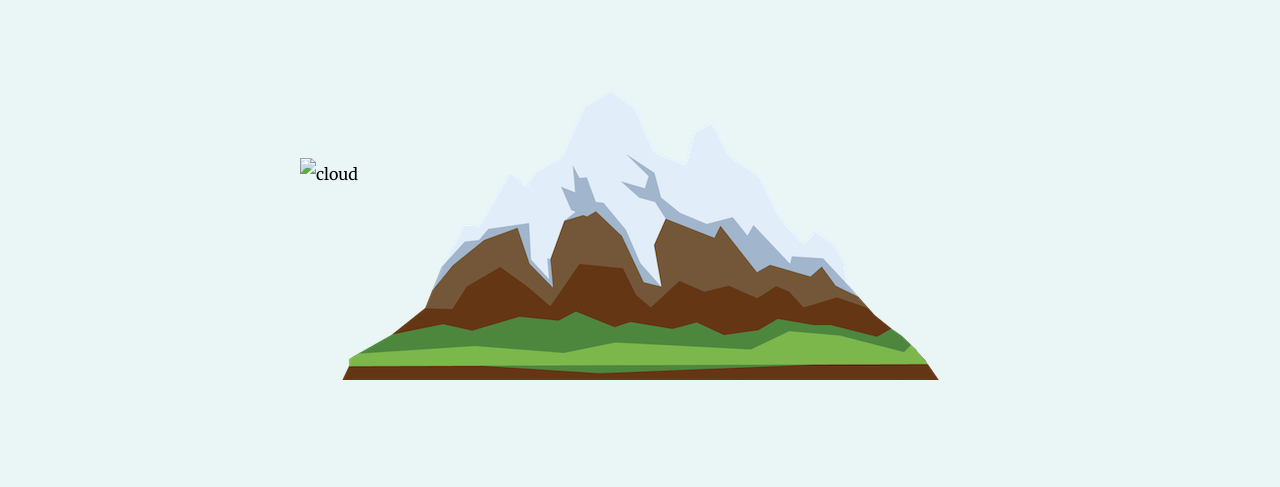
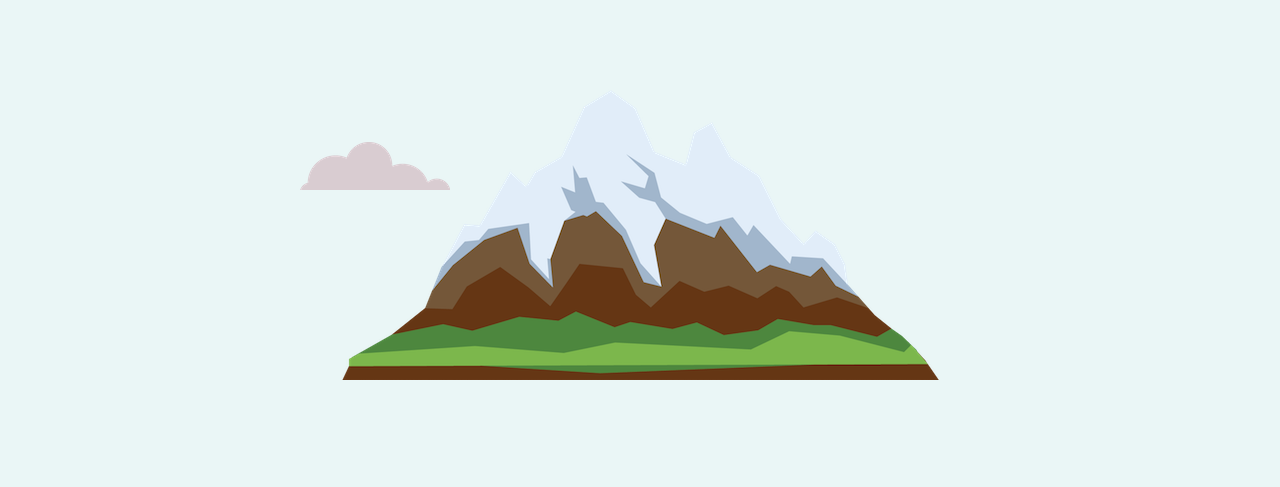
Before and after one commit to ademola-ctrl/Personal-page, a plain HTML site: page index.html in a window 1280 px wide. Shown: the part 257-744 px from the top of the page. Drawn offline with Linux system fonts and the light colour scheme.

Commit message:
correction of typo of images links

```diff
--- a/index.html
+++ b/index.html
@@ -12,11 +12,11 @@
 </head>
 <body>
     <div class="top-container">
-        <img class="top-cloud" src="images/cloud.png" alt="cloud">
+        <img class="top-cloud" src="Images/cloud.png" alt="cloud">
         <h1> I'm Ademola</h1>
         <h2> i write codes </h2>
-        <img class="buttom-cloud" src=".images/cloud.png" alt="cloud">
-        <img src="images/mountain.png" alt="mountain">
+        <img class="buttom-cloud" src="Images/cloud.png" alt="cloud">
+        <img src="Images/mountain.png" alt="mountain">
 
     </div>
 
```
